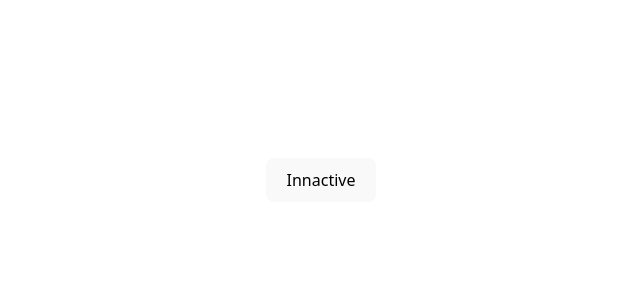
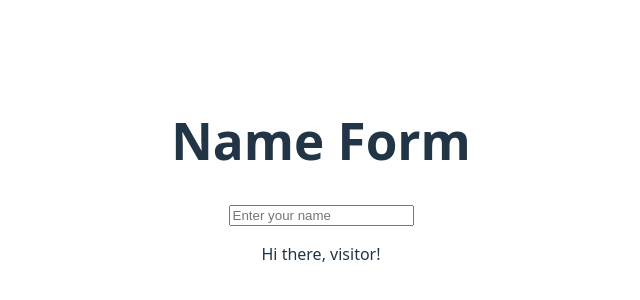
Before and after one commit to WenceslaoGutierrez/Platzi_Curso_React, a React (Vite) app: page / in a window 1280 px wide. Shown: the part 220-520 px from the top of the page, without its empty margins (319-959 px from the left). Built offline with nearby package versions, Linux system fonts and the light colour scheme.

Commit message:
Creación de NameForm

```diff
--- a/src/App.jsx
+++ b/src/App.jsx
@@ -1,14 +1,14 @@
 import { useState } from 'react'
 import reactLogo from './assets/react.svg'
 import viteLogo from '/vite.svg'
-import ToggleButton from './components/ToggleButton'
+import NameForm from './components/NameForm'
 import './App.css'
 
 function App() {
 
   return (
     <>
-      <ToggleButton />
+      <NameForm />
     </>
   );
 }
--- /dev/null
+++ b/src/components/NameForm.jsx
@@ -0,0 +1,17 @@
+import { useState } from "react";
+
+const NameForm = () =>{
+    const [name,setName] = useState ("");
+
+    return (
+        <>
+            <h1>Name Form</h1>
+            <input type="text" placeholder="Enter your name" value={name}
+                onChange={(event) => setName(event.target.value)}>
+            </input>
+            <p>Hi there, {name || "visitor"}!</p>
+        </>
+    )
+}
+
+export default NameForm;
```
